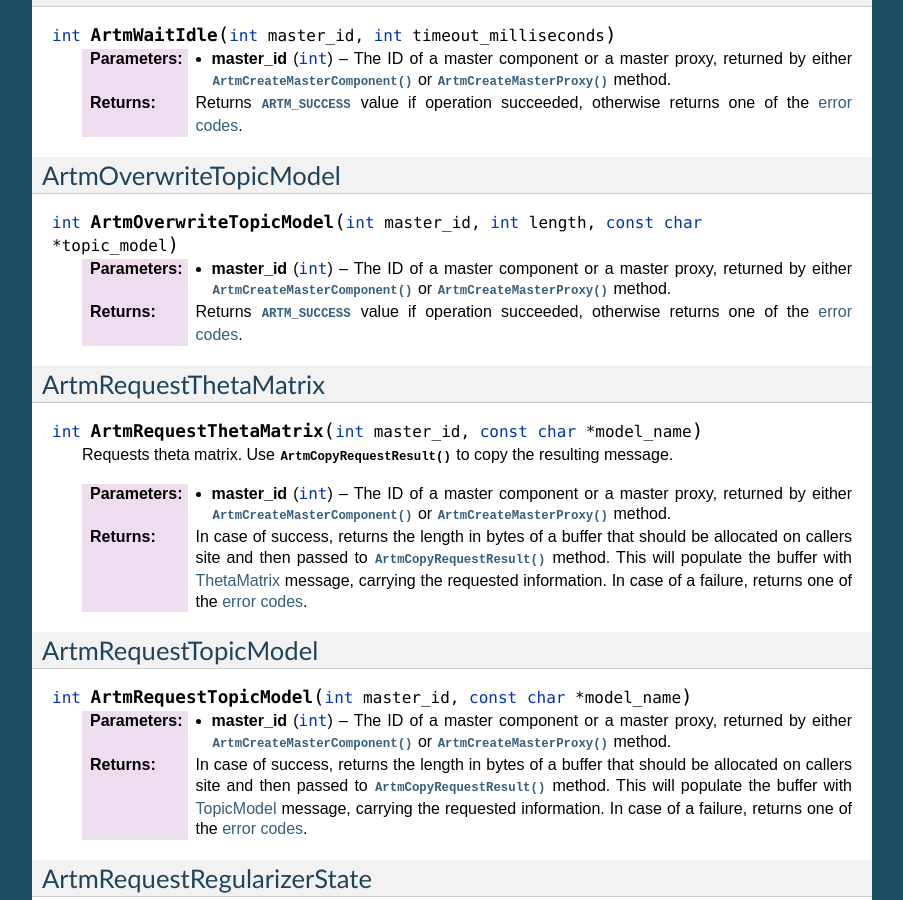
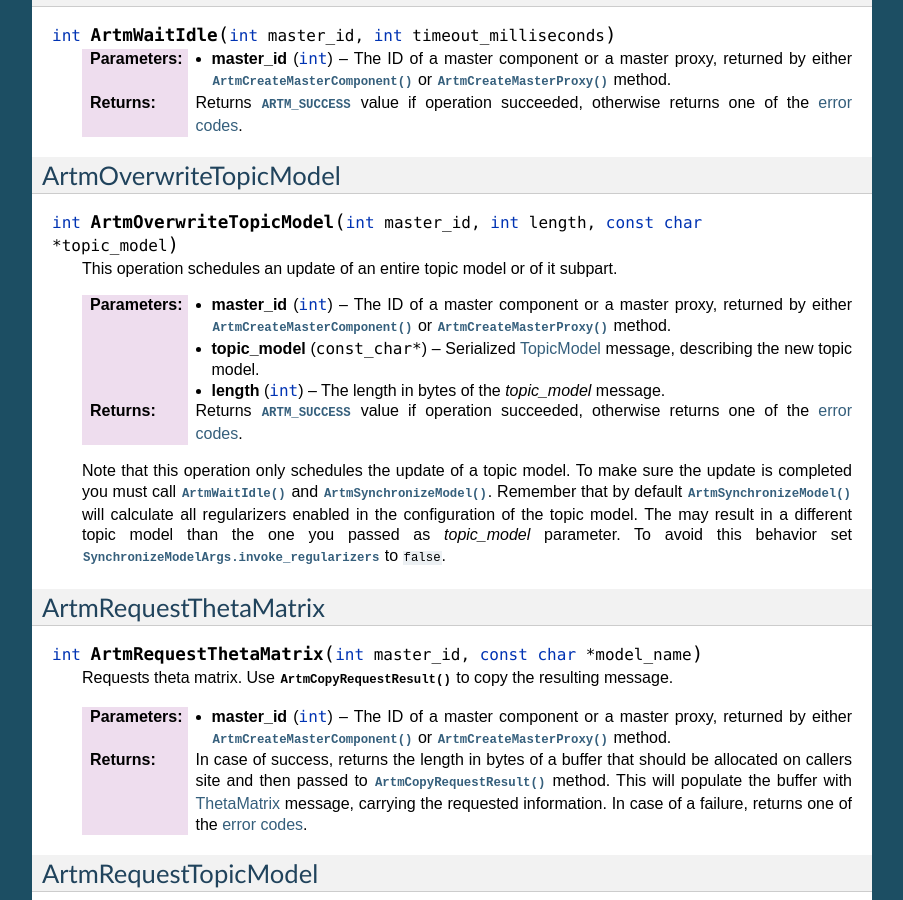
Before and after one commit to bigartm/bigartm, a Sphinx documentation site: the page built from docs/ref/c_interface.txt, in a window 1280 px wide and 900 px high, scrolled down 5584 px. Shown: the whole window, without its empty margins (198-1101 px from the left). Built offline with Sphinx 7.4.7, drawn with Linux system fonts in a browser that asks for light colours; formulas are drawn with MathJax 3.

Commit message:
Add boolean flag 'SynchronizeModelArgs.invoke_regularizers'

```diff
--- a/docs/ref/c_interface.txt
+++ b/docs/ref/c_interface.txt
@@ -365,11 +365,27 @@ ArtmOverwriteTopicModel
 
 .. c:function::  int ArtmOverwriteTopicModel(int master_id, int length, const char* topic_model)
 
+   This operation schedules an update of an entire topic model or of it subpart.
+
    :param int master_id: The ID of a master component or a master proxy,
       returned by either :c:func:`ArtmCreateMasterComponent` or :c:func:`ArtmCreateMasterProxy` method.
 
+   :param const_char* topic_model:
+      Serialized :ref:`TopicModel` message,
+      describing the new topic model.
+
+   :param int length: The length in bytes of the *topic_model* message.
+
    :return: Returns :c:macro:`ARTM_SUCCESS` value if operation succeeded,
             otherwise returns one of the :ref:`error codes <error-codes>`.
+
+   Note that this operation only schedules the update of a topic model.
+   To make sure the update is completed you must call :c:func:`ArtmWaitIdle`
+   and :c:func:`ArtmSynchronizeModel`.
+   Remember that by default :c:func:`ArtmSynchronizeModel` will calculate
+   all regularizers enabled in the configuration of the topic model.
+   The may result in a different topic model than the one you passed as *topic_model* parameter.
+   To avoid this behavior set :attr:`SynchronizeModelArgs.invoke_regularizers` to ``false``.
 
 ArtmRequestThetaMatrix
 ----------------------
--- a/docs/ref/messages.txt
+++ b/docs/ref/messages.txt
@@ -1477,6 +1477,7 @@ Represents an argument of synchronize model operation.
   message SynchronizeModelArgs {
     optional string model_name = 2;
     optional float decay_weight = 3 [default = 1.0];
+    optional bool invoke_regularizers = 4 [default = true];
   }
 
 .. attribute:: SynchronizeModelArgs.model_name
@@ -1493,3 +1494,7 @@ Represents an argument of synchronize model operation.
   and the new Phi matrix will be formed based on new increments gathered since last model synchronize.
 
   Decay weight 1.0 states that new increments will be appended to the current Phi matrix without any decay.
+
+.. attribute:: SynchronizeModelArgs.invoke_regularizers
+
+  A flag indicating whether to invoke all phi-regularizers.
```
Also changed, not shown: docs/ref/python_interface.txt (+5 -3 lines), 10 other files.
